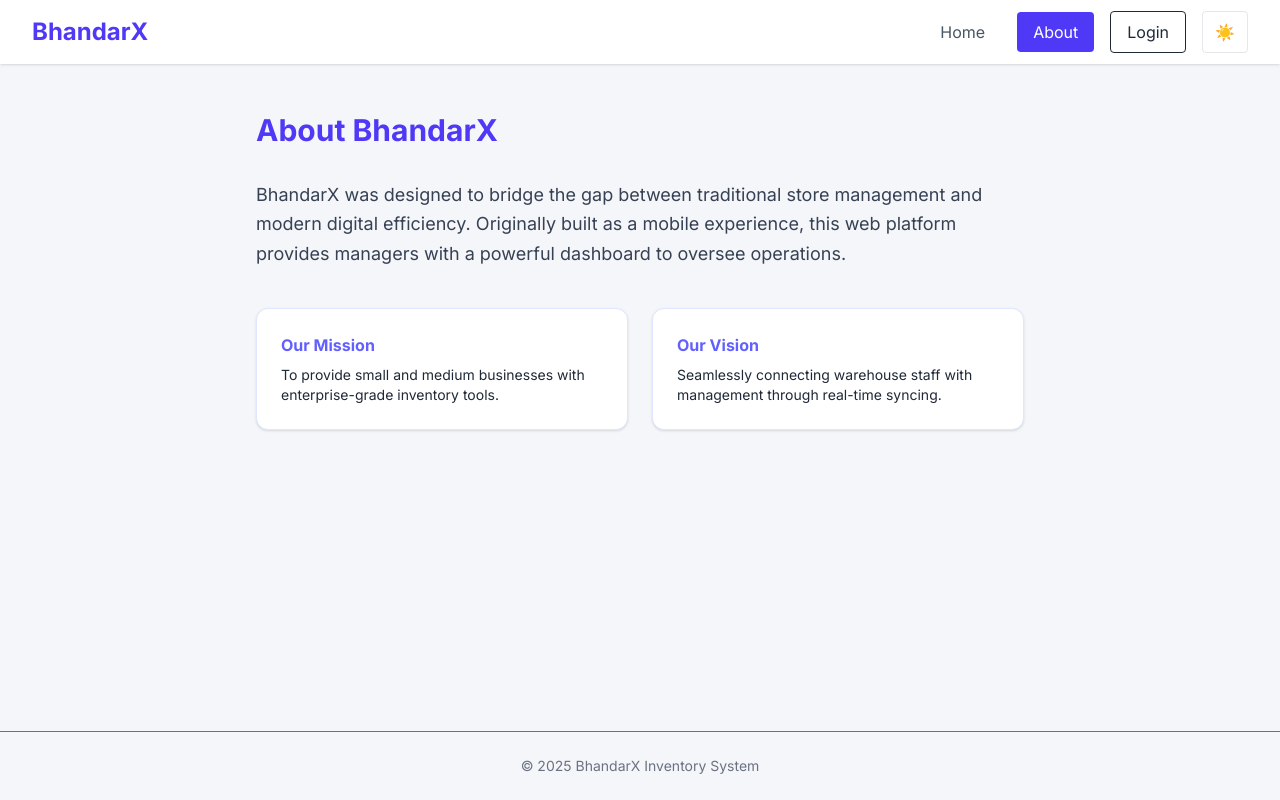
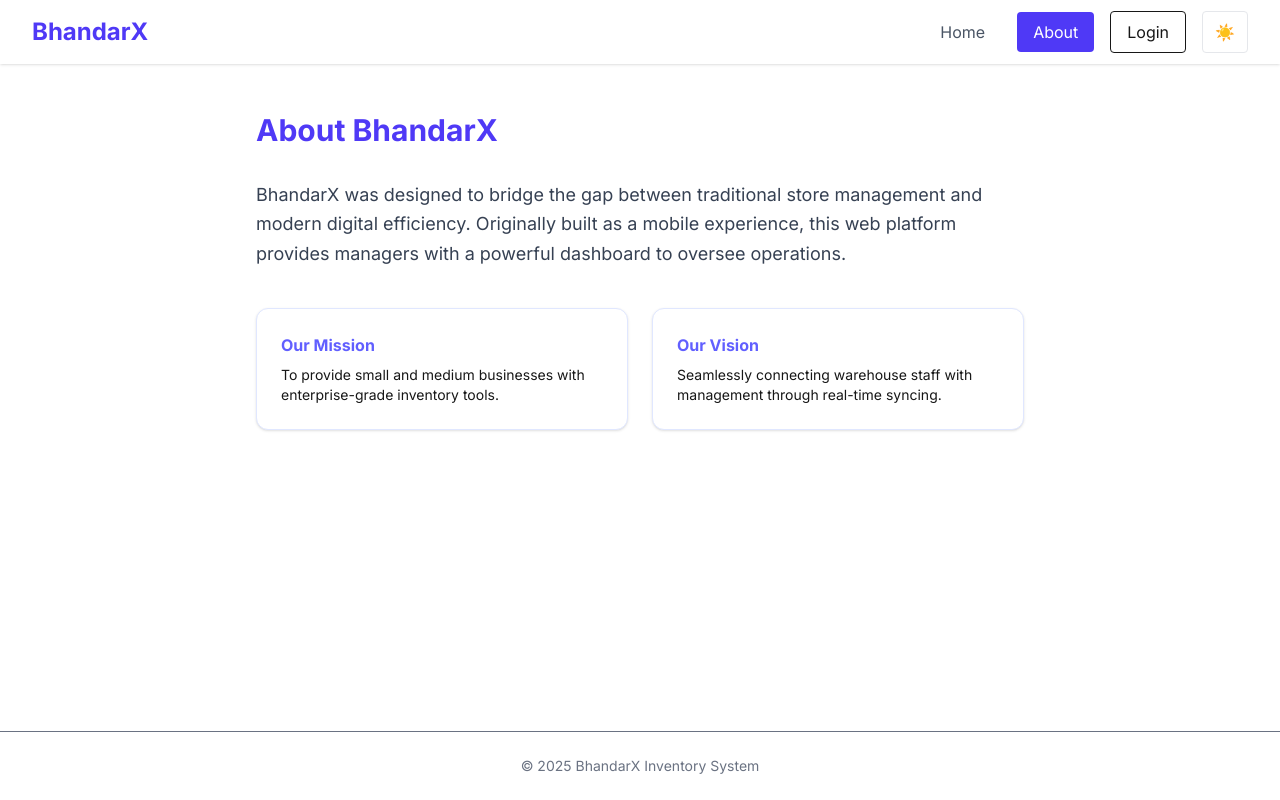
Before and after one commit to NirjalGGMU/BhandarX_Web, a Next.js app: page /about in a window 1280 px wide. Built offline with nearby package versions, Linux system fonts and the light colour scheme.

Commit message:
Update globals.css

```diff
--- a/app/globals.css
+++ b/app/globals.css
@@ -1,27 +1,50 @@
-
 @import "tailwindcss";
 
 :root {
-  --background: #f5f6fa;
-  --foreground: #1f2937;
-
-  --primary: #3949ab;
-  --primary-dark: #1e3a8a;
-  --card: #ffffff;
+  --background: #ffffff;
+  --foreground: #171717;
 }
 
-[data-theme="dark"] {
-  --background: #0f172a;
-  --foreground: #e5e7eb;
-  --card: #020617;
+/* Dark mode when .dark class is applied */
+.dark {
+  --background: #0a0a0a;
+  --foreground: #ededed;
+}
+
+/* System preference fallback */
+@media (prefers-color-scheme: dark) {
+  :root:not(.light) {
+    --background: #0a0a0a;
+    --foreground: #ededed;
+  }
+}
+
+@theme inline {
+  --color-background: var(--background);
+  --color-foreground: var(--foreground);
+  --font-sans: var(--font-geist-sans);
+  --font-mono: var(--font-geist-mono);
 }
 
 body {
   background: var(--background);
   color: var(--foreground);
-  font-family: Inter, sans-serif;
+  font-family: Arial, Helvetica, sans-serif;
+  transition: background-color 0.3s ease, color 0.3s ease;
 }
 
+/* Ensure full width and no overflow */
+html, body {
+  width: 100%;
+  overflow-x: hidden;
+}
+
+/* Better text wrapping on mobile */
+.prose {
+  word-break: break-word;
+}
+
+/* Responsive container */
 .container {
-  @apply max-w-7xl mx-auto px-4 sm:px-6 lg:px-8;
+  @apply w-full max-w-7xl mx-auto px-4 sm:px-6 lg:px-8;
 }
```
